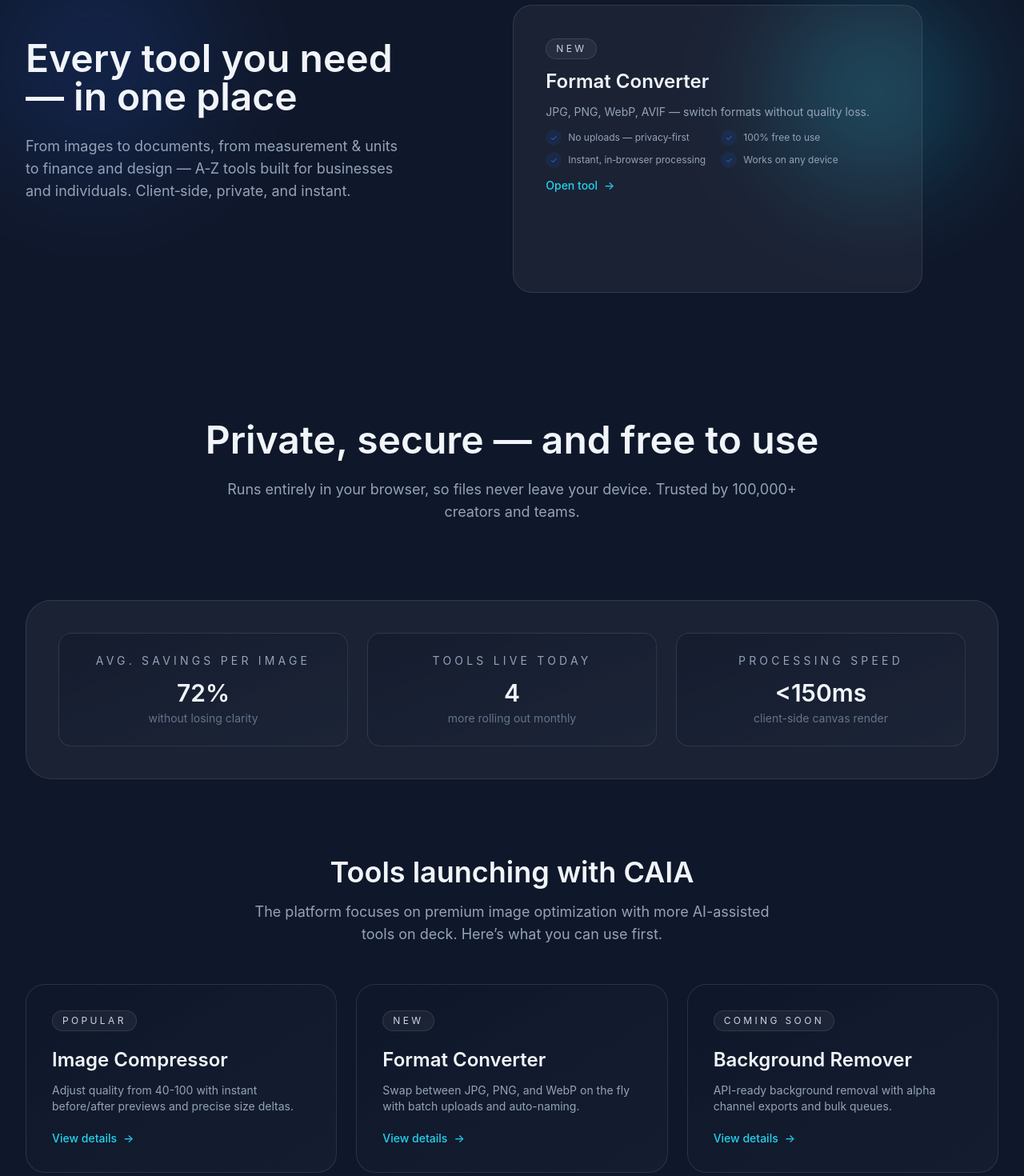
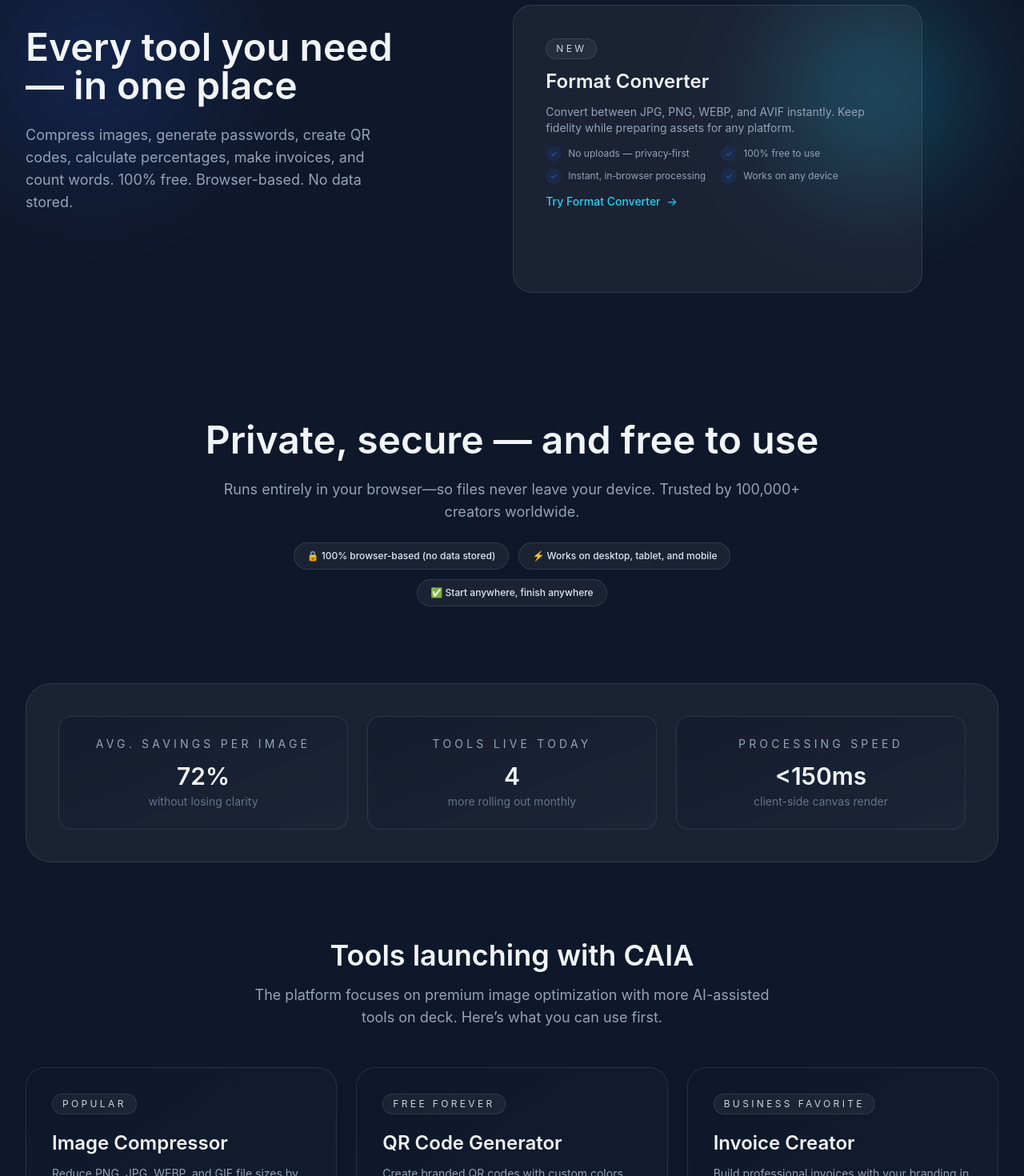
Before and after one commit to whisperingmystery-spec/creativai-frontend, a Vue app: page / in a window 1280 px wide. Shown: the part 240-1710 px from the top of the page at 80% size. Built offline with nearby package versions, Linux system fonts and the light colour scheme; no server answers.

Commit message:
feat(home): apply ilovepdf-inspired copy and trust updates

```diff
--- a/src/components/common/Navbar.vue
+++ b/src/components/common/Navbar.vue
@@ -1,5 +1,6 @@
 <script setup>
 import { computed, ref } from 'vue'
+import { useRoute } from 'vue-router'
 
 const props = defineProps({
   links: {
@@ -50,6 +51,21 @@
   }
   closeMenu()
 }
+
+const route = useRoute()
+const isActive = (link) => {
+  if (!link) return false
+  if (typeof link.to === 'string') {
+    if (link.to === '/') {
+      return route.path === '/'
+    }
+    return route.path.startsWith(link.to)
+  }
+  if (link.to?.name) {
+    return route.name === link.to.name
+  }
+  return false
+}
 </script>
 
 <template>
@@ -78,7 +94,7 @@
           :key="link.label"
           :to="link.to"
           class="rounded-full px-3 py-2 transition hover:bg-slate-800/80 hover:text-slate-100 focus-visible:outline-none focus-visible:ring-2 focus-visible:ring-brand-accent"
-          active-class="bg-slate-800/80 text-slate-100"
+          :class="isActive(link) ? 'bg-slate-800/80 text-slate-100' : ''"
           @click.native="handleLinkClick(link)"
         >
           {{ link.label }}
@@ -151,7 +167,7 @@
             :to="link.to"
             class="rounded-xl px-4 py-3 text-sm font-medium text-slate-200 transition hover:bg-slate-800/70 focus-visible:outline-none focus-visible:ring-2 focus-visible:ring-brand-accent"
             @click.native="handleLinkClick(link)"
-            active-class="bg-slate-800/70 text-slate-100"
+            :class="isActive(link) ? 'bg-slate-800/70 text-slate-100' : ''"
           >
             {{ link.label }}
           </RouterLink>
--- a/src/components/home/AnimatedHero.vue
+++ b/src/components/home/AnimatedHero.vue
@@ -108,7 +108,7 @@
           Every tool you need — in one place
         </h1>
         <p ref="subRef" class="max-w-2xl text-base text-slate-400 md:text-lg">
-          From images to documents, from measurement &amp; units to finance and design — A‑Z tools built for businesses and individuals. Client‑side, private, and instant.
+          Compress images, generate passwords, create QR codes, calculate percentages, make invoices, and count words. 100% free. Browser-based. No data stored.
         </p>
         <div ref="ctaRef" class="flex flex-col gap-3 sm:flex-row sm:items-center">
           <RouterLink
@@ -173,7 +173,7 @@
                   </li>
                 </ul>
                 <span class="inline-flex items-center gap-2 text-sm font-medium text-brand-accent">
-                  Open tool
+                  Try {{ currentSlide.title }}
                   <span aria-hidden="true">→</span>
                 </span>
               </RouterLink>
--- a/src/components/home/ToolsIntroBlock.vue
+++ b/src/components/home/ToolsIntroBlock.vue
@@ -18,7 +18,18 @@
       Private, secure — and free to use
     </h2>
     <p class="mx-auto max-w-3xl px-2 text-base text-slate-400 md:text-lg">
-      Runs entirely in your browser, so files never leave your device. Trusted by 100,000+ creators and teams.
+      Runs entirely in your browser—so files never leave your device. Trusted by 100,000+ creators worldwide.
     </p>
+    <div class="mx-auto flex max-w-3xl flex-wrap items-center justify-center gap-3 text-xs font-medium text-slate-200">
+      <span class="inline-flex items-center gap-2 rounded-full border border-white/10 bg-white/5 px-4 py-2">
+        🔒 100% browser-based (no data stored)
+      </span>
+      <span class="inline-flex items-center gap-2 rounded-full border border-white/10 bg-white/5 px-4 py-2">
+        ⚡ Works on desktop, tablet, and mobile
+      </span>
+      <span class="inline-flex items-center gap-2 rounded-full border border-white/10 bg-white/5 px-4 py-2">
+        ✅ Start anywhere, finish anywhere
+      </span>
+    </div>
   </section>
 </template>
--- a/src/pages/Home.vue
+++ b/src/pages/Home.vue
@@ -13,21 +13,24 @@
 const featuredTools = [
   {
     title: 'Image Compressor',
-    description: 'Adjust quality from 40-100 with instant before/after previews and precise size deltas.',
+    description: 'Reduce PNG, JPG, WEBP, and GIF file sizes by up to 80% without quality loss. Everything runs locally in your browser—no uploads.',
     badge: 'Popular',
-    href: '/tools'
+    to: { name: 'image-optimization-suite', query: { tab: 'compress' } },
+    cta: 'Try Image Compressor'
   },
   {
-    title: 'Format Converter',
-    description: 'Swap between JPG, PNG, and WebP on the fly with batch uploads and auto-naming.',
-    badge: 'New',
-    href: '/tools'
+    title: 'QR Code Generator',
+    description: 'Create branded QR codes with custom colors, center logos, and dynamic links. Download print-ready PNG or SVG files instantly.',
+    badge: 'Free forever',
+    to: { name: 'qr-code-generator' },
+    cta: 'Try QR Code Generator'
   },
   {
-    title: 'Background Remover',
-    description: 'API-ready background removal with alpha channel exports and bulk queues.',
-    badge: 'Coming soon',
-    href: '/tools'
+    title: 'Invoice Creator',
+    description: 'Build professional invoices with your branding in under two minutes. Export polished PDFs and track payment status with ease.',
+    badge: 'Business favorite',
+    to: { name: 'receipt-generator' },
+    cta: 'Create an Invoice'
   }
 ]
 
@@ -86,45 +89,45 @@
   {
     id: 'compress',
     title: 'Image Compressor',
-    summary: 'Reduce file size by up to 80% with advanced encoders. Drag, set quality, export.',
+    summary: 'Shrink PNG, JPG, WEBP, and GIF files by up to 80% with zero quality loss. All processing happens locally—no uploads, no waiting.',
     to: { name: 'image-optimization-suite', query: { tab: 'compress' } },
     badge: 'Popular'
   },
   {
     id: 'convert',
     title: 'Format Converter',
-    summary: 'JPG, PNG, WebP, AVIF — switch formats without quality loss.',
+    summary: 'Convert between JPG, PNG, WEBP, and AVIF instantly. Keep fidelity while preparing assets for any platform.',
     to: { name: 'image-optimization-suite', query: { tab: 'convert' } },
     badge: 'New'
   },
   {
     id: 'optimize',
     title: 'Lossless Optimizer',
-    summary: 'Palette reduction for PNGs and lossless clean-up for assets.',
+    summary: 'Clean PNG palettes, strip metadata, and deliver pixel-perfect assets that stay lightweight.',
     to: { name: 'image-optimization-suite', query: { tab: 'optimize' } }
   },
   {
     id: 'qr',
     title: 'QR Code Generator',
-    summary: 'Create QR for links, text, phone, email, or image with center overlay.',
+    summary: 'Create branded QR codes with colors, logos, and dynamic tracking links in seconds.',
     to: { name: 'qr-code-generator' }
   },
   {
     id: 'sip',
     title: 'SIP Calculator',
-    summary: 'Project corpus for monthly SIP and optional lump‑sum with expense ratio.',
+    summary: 'Project SIP growth with expense ratios, inflation, and optional lump sums—output ready to share.',
     to: { name: 'sip-calculator' }
   },
   {
     id: 'emi',
     title: 'EMI Calculator',
-    summary: 'Compute monthly EMI, total interest, and download amortization CSV.',
+    summary: 'Calculate EMI, total interest, and export full amortization schedules with one click.',
     to: { name: 'emi-calculator' }
   },
   {
     id: 'case',
     title: 'Text Case Converter',
-    summary: 'UPPERCASE, Title, snake_case, SCREAMING_SNAKE — instant conversion.',
+    summary: 'Flip text between Title Case, snake_case, camelCase, and more instantly—no manual editing.',
     to: { name: 'text-case-converter' }
   }
 ]
@@ -181,14 +184,17 @@
             <h3 class="text-2xl font-semibold text-slate-100">{{ tool.title }}</h3>
             <p class="text-sm text-slate-400">{{ tool.description }}</p>
           </div>
-          <a
-            :href="tool.href"
-            class="inline-flex items-center gap-2 text-sm font-medium text-brand-accent transition group-hover:gap-3"
+          <RouterLink
+            :to="tool.to"
+            class="inline-flex items-center gap-2 text-sm font-medium text-brand-accent transition group-hover:gap-3 focus-visible:outline-none focus-visible:ring-2 focus-visible:ring-brand-accent rounded-full px-3 py-2 w-fit"
           >
-            View details
+            {{ tool.cta }}
             <span aria-hidden="true">→</span>
-          </a>
+          </RouterLink>
         </article>
+      </div>
+      <div class="rounded-3xl border border-white/10 bg-gradient-to-br from-slate-900/40 to-slate-800/30 p-6 text-center text-sm text-slate-300">
+        Looking for more? <RouterLink class="font-semibold text-brand-accent hover:underline" :to="{ name: 'tools' }">Explore all CAIA tools →</RouterLink>
       </div>
     </section>
 
```
